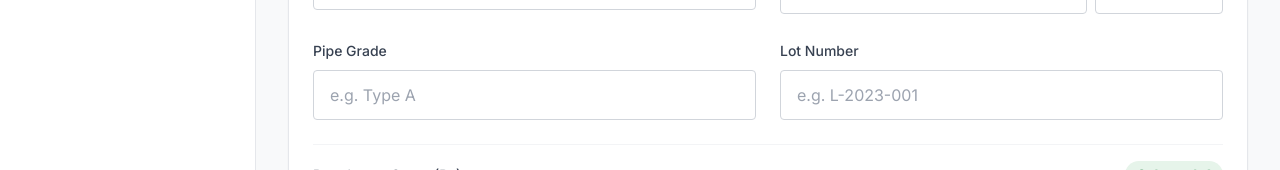
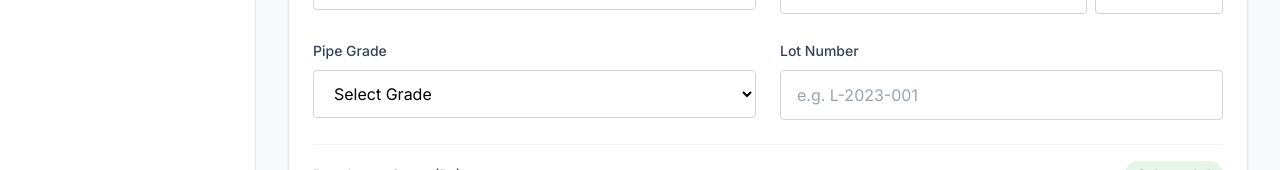
Before and after one commit to aminoza/PipeSurfaceRoughness, a React (Vite) app: page / in a window 1280 px wide. Shown: the part 227-397 px from the top of the page. Built offline with nearby package versions, Linux system fonts and the light colour scheme.

Commit message:
feat(InspectionForm): Add pipe grade selection dropdown
Introduces a dropdown for selecting pipe grades, enhancing data accuracy and user experience. This change adds a new constant `PIPE_GRADES` and integrates a select input into the inspection form, replacing the free-text grade field.

```diff
--- a/components/InspectionForm.tsx
+++ b/components/InspectionForm.tsx
@@ -13,6 +13,20 @@ const TESTER_NAMES = [
   "Thunchanok Hongsakul"
 ];
 
+const PIPE_GRADES = [
+  "H1000PBL",
+  "H1000P",
+  "H112P",
+  "H112PC2",
+  "H1000PC",
+  "H1000PC1",
+  "S1000P",
+  "H112PC",
+  "H1000PCH",
+  "D682PC",
+  "Others"
+];
+
 export const InspectionForm: React.FC = () => {
   const [loading, setLoading] = useState(false);
   const [success, setSuccess] = useState(false);
@@ -20,6 +34,7 @@ export const InspectionForm: React.FC = () => {
   const [duplicateRecord, setDuplicateRecord] = useState<InspectionData | null>(null);
   const [showDuplicateModal, setShowDuplicateModal] = useState(false);
   const [lastCheckedKey, setLastCheckedKey] = useState<string>('');
+  const [selectedGrade, setSelectedGrade] = useState('');
 
   // Helper to get local date string YYYY-MM-DD
   const getLocalDate = () => {
@@ -169,6 +184,7 @@ export const InspectionForm: React.FC = () => {
       lot: '',
       rating: 1,
     });
+    setSelectedGrade('');
     setDuplicateRecord(null);
     setLastCheckedKey('');
     setLoading(false);
@@ -298,16 +314,41 @@ export const InspectionForm: React.FC = () => {
 
           <div className="space-y-1.5 md:space-y-2">
             <label htmlFor="grade" className="text-sm font-medium text-gray-700">Pipe Grade</label>
+            <div className="space-y-2">
+              <select
+                required
+                id="grade-select"
+                value={selectedGrade}
+                onChange={(e) => {
+                  const val = e.target.value;
+                  setSelectedGrade(val);
+                  if (val !== 'Others') {
+                    setFormData(prev => ({ ...prev, grade: val }));
+                  } else {
+                    setFormData(prev => ({ ...prev, grade: '' }));
+                  }
+                }}
+                className="w-full px-4 py-3 rounded border border-gray-300 focus:ring-2 focus:ring-[#4285F4] focus:border-[#4285F4] transition-all outline-none bg-white text-base"
+              >
+                <option value="" disabled>Select Grade</option>
+                {PIPE_GRADES.map((grade) => (
+                  <option key={grade} value={grade}>{grade}</option>
+                ))}
+              </select>
+
+              {selectedGrade === 'Others' && (
                 <input
                   required
                   id="grade"
                   type="text"
                   name="grade"
-              placeholder="e.g. Type A"
+                  placeholder="Enter custom grade"
                   value={formData.grade}
                   onChange={handleChange}
-              className="w-full px-4 py-3 rounded border border-gray-300 focus:ring-2 focus:ring-[#4285F4] focus:border-[#4285F4] transition-all outline-none text-base"
+                  className="w-full px-4 py-3 rounded border border-gray-300 focus:ring-2 focus:ring-[#4285F4] focus:border-[#4285F4] transition-all outline-none text-base animate-fade-in"
                 />
+              )}
+            </div>
           </div>
 
           <div className="space-y-1.5 md:space-y-2">
```
Lines whose indentation alone changed are shown as unchanged.
